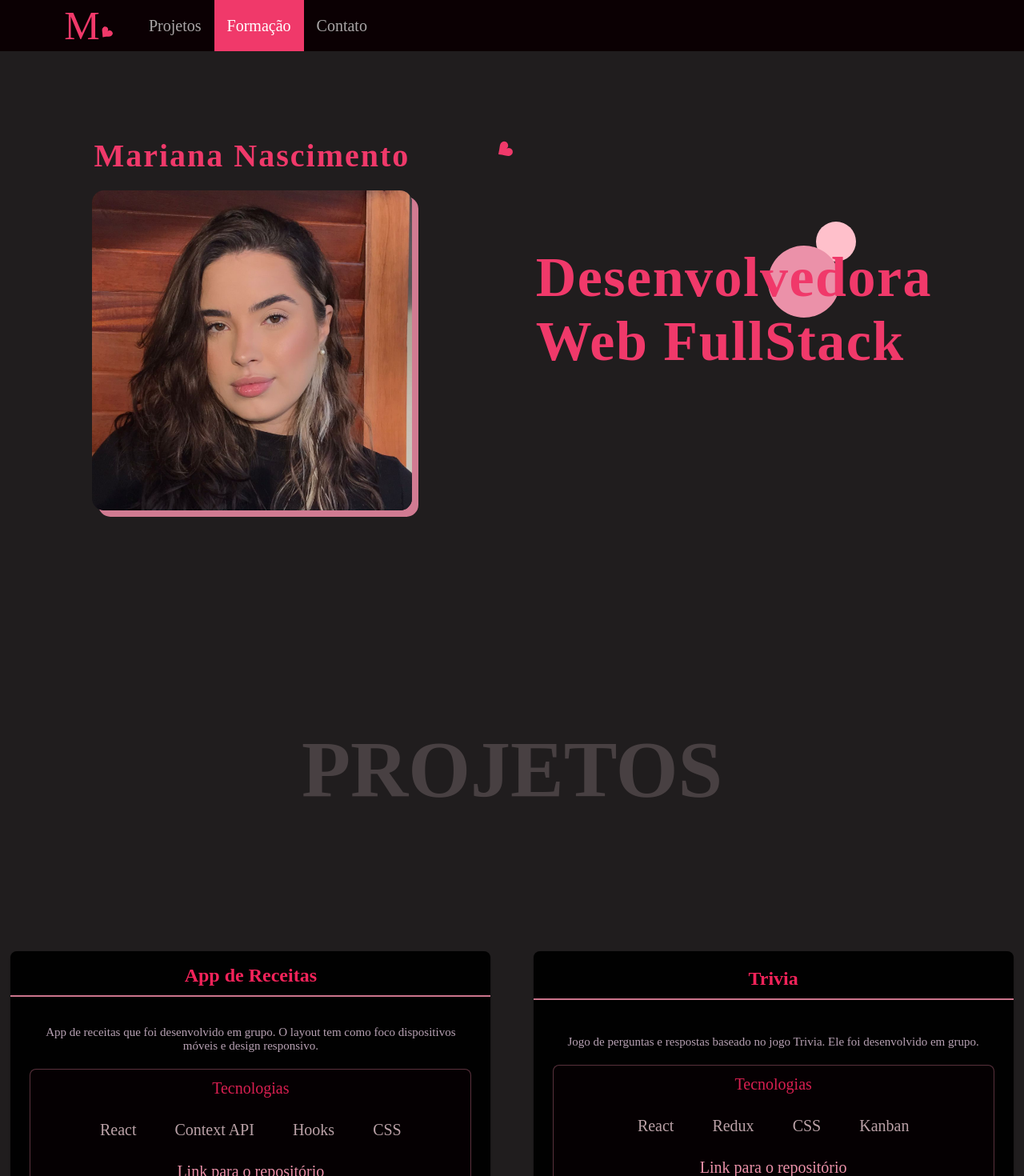
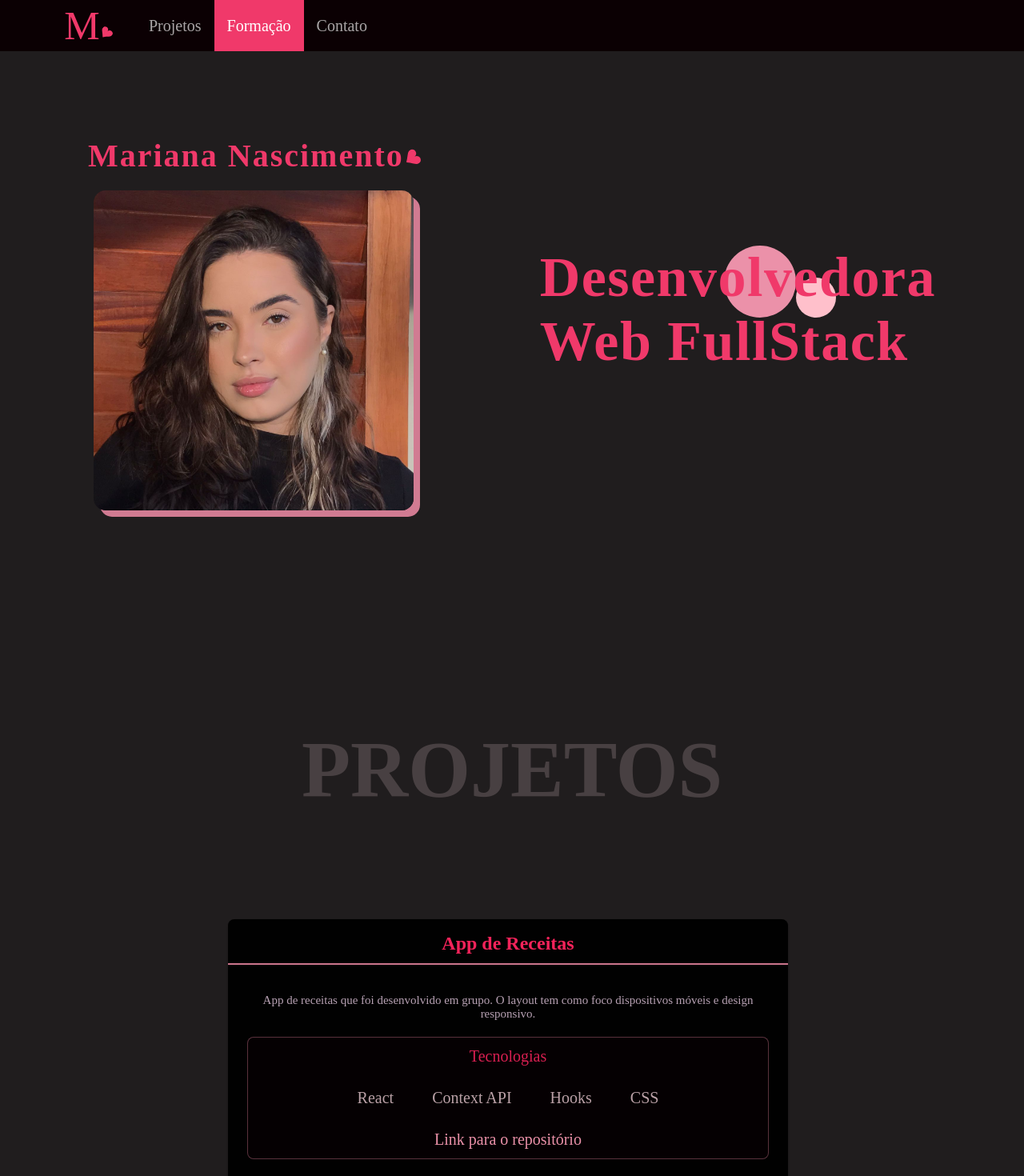
Before and after one commit to MariSIN/Portfolio, a React (Create React App) app in the folder portfolio/: page / in a window 1280 px wide. Shown: the top 1470 px of the page at 80% size. Built offline with nearby package versions, Linux system fonts and the light colour scheme.

Commit message:
atualiza design

```diff
--- a/portfolio/public/index.html
+++ b/portfolio/public/index.html
@@ -24,7 +24,7 @@
       work correctly both with client-side routing and a non-root public URL.
       Learn how to configure a non-root public URL by running `npm run build`.
     -->
-    <title>React App</title>
+    <title>Portfolio de Mariana</title>
   </head>
   <body>
     <noscript>You need to enable JavaScript to run this app.</noscript>
--- a/portfolio/src/components/sobreMim.jsx
+++ b/portfolio/src/components/sobreMim.jsx
@@ -22,18 +22,17 @@ function SobreMim() {
 							letterSpacing: '2px',
 							position: 'relative',
 						}}>
-						<div>
+						<span>
 							Mariana Nascimento
 							<BsFillSuitHeartFill
 								style={{
-									position: 'absolute',
-									left: 620,
+									left: 680,
 									bottom: 20,
 									rotate: '55deg',
 									fontSize: 20,
 								}}
 							/>
-						</div>
+						</span>
 					</Typography.Title>
 					<Image
 						src={mariana}
@@ -52,32 +51,25 @@ function SobreMim() {
 							textAlign: 'left',
 							color: '#F0396A',
 							letterSpacing: '1.5px',
+							zIndex: 1,
 							position: 'relative',
-							zIndex: 1,
 						}}>
-						<div>
+						Desenvolvedora
+						<br /> Web FullStack
+						<span style={{ position: 'absolute', zIndex: -1, right: 235  }}>
 							<BsCircleFill
 								style={{
-									position: 'absolute',
-									right: 210,
-									bottom: 140,
-									fontSize: 50,
-									color: 'pink',
-									zIndex: -1,
+									fontSize: 90,
+									color: 'EB91A9',
 								}}
 							/>
 							<BsCircleFill
 								style={{
-									position: 'absolute',
-									right: 230,
-									fontSize: 90,
-									color: 'EB91A9',
-									zIndex: -1,
+									fontSize: 50,
+									color: 'pink',
 								}}
 							/>
-							Desenvolvedora
-							<br /> Web FullStack
-						</div>
+						</span>
 					</Typography.Title>
 				</Col>
 			</Row>
--- a/portfolio/src/components/style/cards.css
+++ b/portfolio/src/components/style/cards.css
@@ -3,8 +3,8 @@
 	flex-direction: column;
 	justify-content: space-around;
 	height: 330px;
-	width: 600px;
-	margin-top: 40px;
+	width: 700px;
+	margin-right: 10px;
 	color: #b7a1b3;
 	background-color: #0f000438;
 	transition: 0.5s;
```
